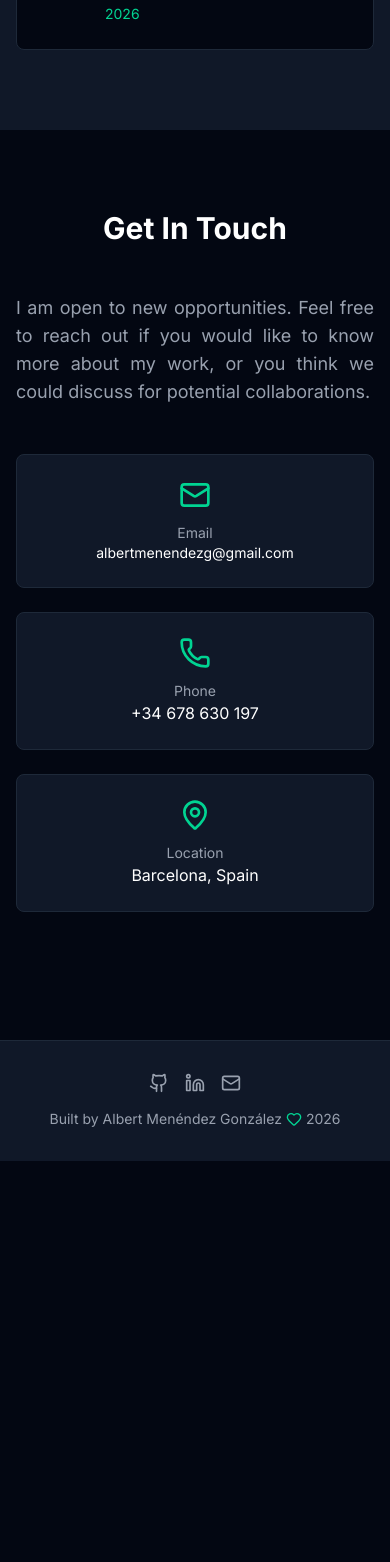
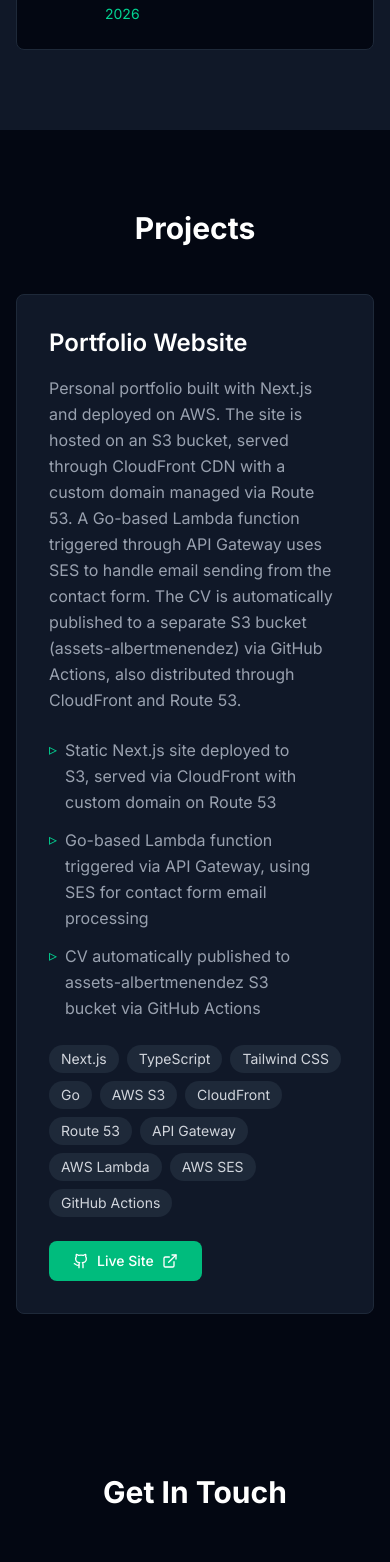
Before and after one commit to albertmenendezg/portfolio, a Next.js app: page / in a window 390 px wide. Shown: the part 8520-10082 px from the top of the page. Before the commit the page ends 9681 px from the top, so only its background shows below. Built offline with nearby package versions, Linux system fonts and the light colour scheme.

Commit message:
feat: add projects section with portfolio project

```diff
--- a/src/app/page.tsx
+++ b/src/app/page.tsx
@@ -5,6 +5,7 @@ import Experience from "@/components/Experience";
 import Education from "@/components/Education";
 import Skills from "@/components/Skills";
 import Certifications from "@/components/Certifications";
+import Projects from "@/components/Projects";
 import Contact from "@/components/Contact";
 import Footer from "@/components/Footer";
 
@@ -18,6 +19,7 @@ export default function Home() {
       <Education />
       <Skills />
       <Certifications />
+      <Projects />
       <Contact />
       <Footer />
     </main>
--- a/src/components/Navbar.tsx
+++ b/src/components/Navbar.tsx
@@ -24,6 +24,7 @@ export default function Navbar() {
     { name: t("nav.education"), id: "education" },
     { name: t("nav.skills"), id: "skills" },
     { name: t("nav.certifications"), id: "certifications" },
+    { name: t("nav.projects"), id: "projects" },
     { name: t("nav.contact"), id: "contact" },
   ];
 
--- /dev/null
+++ b/src/components/Projects.tsx
@@ -0,0 +1,90 @@
+"use client";
+
+import { motion } from "framer-motion";
+import { ExternalLink, Github } from "lucide-react";
+import { useTranslation } from "react-i18next";
+import { projects } from "@/data/portfolio";
+
+export default function Projects() {
+  const { t } = useTranslation();
+
+  return (
+    <section id="projects" className="py-20 bg-white dark:bg-gray-950">
+      <div className="max-w-7xl mx-auto px-4 sm:px-6 lg:px-8">
+        <motion.h2
+          initial={{ opacity: 0, y: 20 }}
+          whileInView={{ opacity: 1, y: 0 }}
+          viewport={{ once: true }}
+          transition={{ duration: 0.5 }}
+          className="text-3xl font-bold text-gray-900 dark:text-white mb-12 text-center"
+        >
+          {t("projects.title")}
+        </motion.h2>
+
+        <div className="grid gap-8 max-w-4xl mx-auto">
+          {projects.map((project, index) => (
+            <motion.div
+              key={project.id}
+              initial={{ opacity: 0, y: 20 }}
+              whileInView={{ opacity: 1, y: 0 }}
+              viewport={{ once: true }}
+              transition={{ duration: 0.5, delay: index * 0.1 }}
+              className="bg-gray-50 dark:bg-gray-900 p-8 rounded-lg border border-gray-200 dark:border-gray-800"
+            >
+              <h3 className="text-2xl font-semibold text-gray-900 dark:text-white mb-4">
+                {t(project.nameKey)}
+              </h3>
+
+              <p className="text-gray-600 dark:text-gray-400 mb-6 leading-relaxed">
+                {t(project.descriptionKey)}
+              </p>
+
+              <ul className="space-y-3 mb-6">
+                {project.highlights.map((highlight, hIndex) => (
+                  <li key={hIndex}>
+                    <a
+                      href={highlight.link}
+                      target="_blank"
+                      rel="noopener noreferrer"
+                      className="flex items-start space-x-2 text-gray-600 dark:text-gray-400 hover:text-emerald-600 dark:hover:text-emerald-400 transition-colors group"
+                    >
+                      <span className="text-emerald-600 dark:text-emerald-400 shrink-0 mt-[0.25em] leading-none">
+                        ▹
+                      </span>
+                      <span className="flex-1 leading-relaxed">
+                        {t(highlight.textKey)}
+                      </span>
+                      <ExternalLink className="w-4 h-4 shrink-0 opacity-0 group-hover:opacity-100 transition-opacity self-center" />
+                    </a>
+                  </li>
+                ))}
+              </ul>
+
+              <div className="flex flex-wrap gap-2 mb-6">
+                {project.tech.map((tech) => (
+                  <span
+                    key={tech}
+                    className="px-3 py-1 bg-gray-100 dark:bg-gray-800 text-gray-700 dark:text-gray-300 text-sm rounded-full"
+                  >
+                    {tech}
+                  </span>
+                ))}
+              </div>
+
+              <a
+                href={project.links.live}
+                target="_blank"
+                rel="noopener noreferrer"
+                className="inline-flex items-center space-x-2 px-6 py-2.5 bg-emerald-500 hover:bg-emerald-600 text-white rounded-lg transition-colors text-sm font-medium"
+              >
+                <Github className="w-4 h-4" />
+                <span>Live Site</span>
+                <ExternalLink className="w-4 h-4" />
+              </a>
+            </motion.div>
+          ))}
+        </div>
+      </div>
+    </section>
+  );
+}
--- a/src/data/portfolio.ts
+++ b/src/data/portfolio.ts
@@ -114,6 +114,23 @@ export const education = [
   },
 ];
 
+export const projects = [
+  {
+    id: 1,
+    nameKey: "projects.portfolio.name",
+    descriptionKey: "projects.portfolio.description",
+    highlights: [
+      { textKey: "projects.portfolio.highlights.website", link: "https://github.com/albertmenendezg/portfolio" },
+      { textKey: "projects.portfolio.highlights.lambda", link: "https://github.com/albertmenendezg/portfolio-contact-lamda" },
+      { textKey: "projects.portfolio.highlights.cv", link: "https://github.com/albertmenendezg/CV" },
+    ],
+    tech: ["Next.js", "TypeScript", "Tailwind CSS", "Go", "AWS S3", "CloudFront", "Route 53", "API Gateway", "AWS Lambda", "AWS SES", "GitHub Actions"],
+    links: {
+      live: "https://albertmenendez.com"
+    }
+  }
+]
+
 export const certifications = [
   {
     id: 1,
--- a/src/i18n/locales/en.json
+++ b/src/i18n/locales/en.json
@@ -5,6 +5,7 @@
     "education": "Education",
     "skills": "Skills",
     "certifications": "Certifications",
+    "projects": "Projects",
     "contact": "Contact"
   },
   "hero": {
@@ -133,6 +134,18 @@
     "title": "Certifications",
     "description": "Currently I am getting additional cloud and infrastructure certifications to further enhance my knowledge and expertise."
   },
+  "projects": {
+    "title": "Projects",
+    "portfolio": {
+      "name": "Portfolio Website",
+      "description": "Personal portfolio built with Next.js and deployed on AWS. The site is hosted on an S3 bucket, served through CloudFront CDN with a custom domain managed via Route 53. A Go-based Lambda function triggered through API Gateway uses SES to handle email sending from the contact form. The CV is automatically published to a separate S3 bucket (assets-albertmenendez) via GitHub Actions, also distributed through CloudFront and Route 53.",
+      "highlights": {
+        "website": "Static Next.js site deployed to S3, served via CloudFront with custom domain on Route 53",
+        "lambda": "Go-based Lambda function triggered via API Gateway, using SES for contact form email processing",
+        "cv": "CV automatically published to assets-albertmenendez S3 bucket via GitHub Actions"
+      }
+    }
+  },
   "contact": {
     "title": "Get In Touch",
     "description": "I am open to new opportunities. Feel free to reach out if you would like to know more about my work, or you think we could discuss for potential collaborations.",
--- a/src/i18n/locales/es.json
+++ b/src/i18n/locales/es.json
@@ -5,6 +5,7 @@
     "education": "Formación",
     "skills": "Habilidades",
     "certifications": "Certificaciones",
+    "projects": "Proyectos",
     "contact": "Contacto"
   },
   "hero": {
@@ -133,6 +134,18 @@
     "title": "Certificaciones",
     "description": "Actualmente estoy obteniendo certificaciones adicionales en la nube y en infraestructura para mejorar aún más mis conocimientos y experiencia."
   },
+  "projects": {
+    "title": "Proyectos",
+    "portfolio": {
+      "name": "Portfolio Web",
+      "description": "Portfolio personal construido con Next.js y desplegado en AWS. El sitio se aloja en un bucket S3, se sirve a través de CloudFront CDN con un dominio personalizado gestionado mediante Route 53. Una función Lambda escrita en Go, invocada mediante API Gateway, usa SES para gestionar el envío de correos desde el formulario de contacto. El CV se publica automáticamente en un bucket S3 separado (assets-albertmenendez) mediante GitHub Actions, distribuido también a través de CloudFront y Route 53.",
+      "highlights": {
+        "website": "Sitio estático Next.js desplegado en S3, servido vía CloudFront con dominio personalizado en Route 53",
+        "lambda": "Función Lambda en Go invocada mediante API Gateway, usando SES para el envío de correos del formulario de contacto",
+        "cv": "CV publicado automáticamente al bucket assets-albertmenendez S3 mediante GitHub Actions"
+      }
+    }
+  },
   "contact": {
     "title": "Contacto",
     "description": "Estoy abierto a nuevas oportunidades. No dudes en contactarme si quieres saber más sobre mi trabajo o si crees que podríamos hablar sobre posibles colaboraciones.",
```
